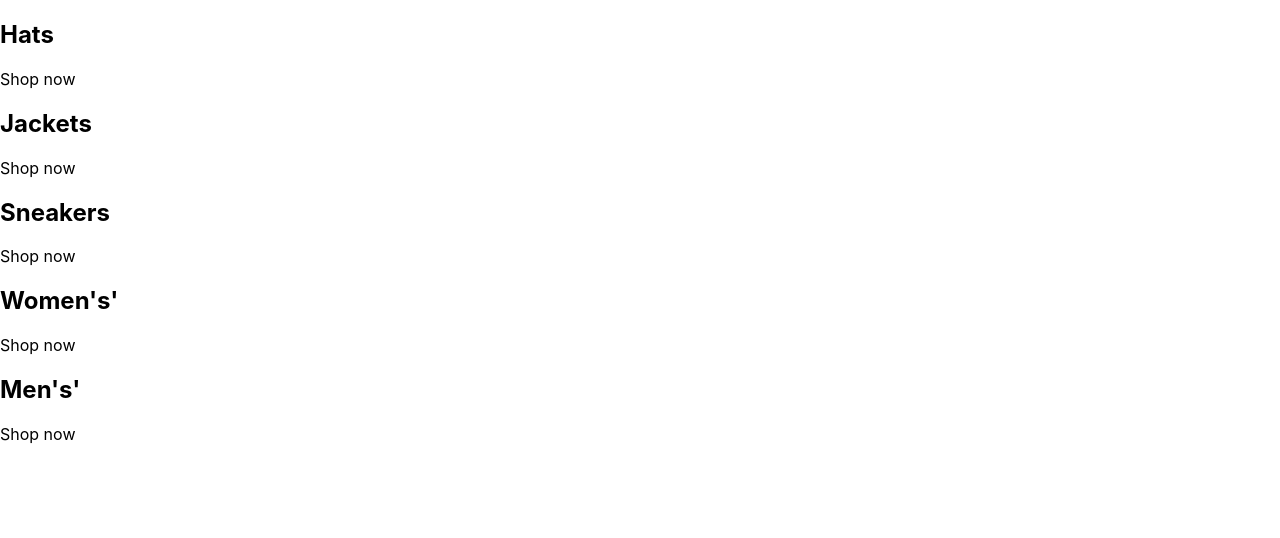
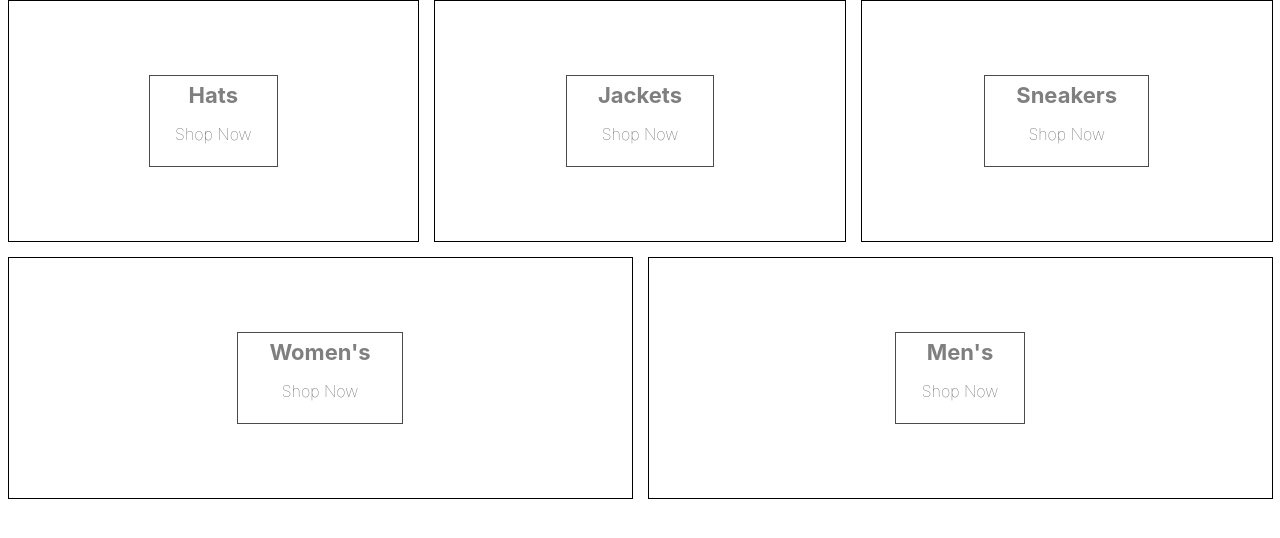
Before and after one commit to mhVxVNMwXkm9s4Ze9VASei/crwn-clothing, a React (Create React App) app: page / in a window 1280 px wide. Shown: the top 538 px of the page. Built offline with nearby package versions, Linux system fonts and the light colour scheme.

Commit message:
Added Sass
Sass is sassy.

```diff
--- a/package.json
+++ b/package.json
@@ -9,6 +9,7 @@
     "react": "^18.2.0",
     "react-dom": "^18.2.0",
     "react-scripts": "5.0.1",
+    "sass": "^1.62.1",
     "web-vitals": "^2.1.4"
   },
   "scripts": {
--- a/src/App.js
+++ b/src/App.js
@@ -1,41 +1,24 @@
+import "./categories.styles.scss";
+
 const App = () => {
+  const categories = [
+    { id: 1, title: "Hats" },
+    { id: 2, title: "Jackets" },
+    { id: 3, title: "Sneakers" },
+    { id: 4, title: "Women's" },
+    { id: 5, title: "Men's" },
+  ];
   return (
     <div className="categories-container">
-      <div className="category-container">
-        {/* <img /> */}
-        <div className="category-body-container">
-          <h2>Hats</h2>
-          <p>Shop now</p>
+      {categories.map(({title, id}) => (
+        <div key={id} className="category-container">
+          {/* <img /> */}
+          <div className="category-body-container">
+            <h2>{title}</h2>
+            <p>Shop Now</p>
+          </div>
         </div>
-      </div>
-      <div className="category-container">
-        {/* <img /> */}
-        <div className="category-body-container">
-          <h2>Jackets</h2>
-          <p>Shop now</p>
-        </div>
-      </div>
-      <div className="category-container">
-        {/* <img /> */}
-        <div className="category-body-container">
-          <h2>Sneakers</h2>
-          <p>Shop now</p>
-        </div>
-      </div>
-      <div className="category-container">
-        {/* <img /> */}
-        <div className="category-body-container">
-          <h2>Women's'</h2>
-          <p>Shop now</p>
-        </div>
-      </div>
-      <div className="category-container">
-        {/* <img /> */}
-        <div className="category-body-container">
-          <h2>Men's'</h2>
-          <p>Shop now</p>
-        </div>
-      </div>
+      ))}
     </div>
   );
 }
--- /dev/null
+++ b/src/categories.styles.scss
@@ -0,0 +1,75 @@
+.categories-container {
+	width: 100%;
+	display: flex;
+	flex-wrap: wrap;
+	justify-content: space-between;
+}
+
+.category-container {
+	min-width: 30%;
+	height: 240px;
+	flex: 1 1 auto;
+	display: flex;
+	align-items: center;
+	justify-content: center;
+	border: 1px solid black;
+	margin: 0 7.5px 15px;
+	overflow: hidden;
+
+	&:hover {
+		cursor: pointer;
+
+		& .background-image {
+			transform: scale(1.1);
+			transition: transform 6s cubic-bezier(0.25, 0.45, 0.45, 0.95);
+		}
+
+		& .category-body-container {
+			opacity: 0.9;
+		}
+	}
+
+	&.large {
+		height: 380px;
+	}
+
+	&:first-child {
+		margin-right: 7.5px;
+	}
+
+	&:last-child {
+		margin-left: 7.5px;
+	}
+
+	.background-image {
+		width: 100%;
+		height: 100%;
+		background-size: cover;
+		background-position: center;
+	}
+
+	.category-body-container {
+		height: 90px;
+		padding: 0 25px;
+		display: flex;
+		flex-direction: column;
+		align-items: center;
+		justify-content: center;
+		border: 1px solid black;
+		background-color: white;
+		opacity: 0.7;
+		position: absolute;
+	}
+
+	h2 {
+		font-weight: bold;
+		margin: 0 6px 0;
+		font-size: 22px;
+		color: #4a4a4a;
+	}
+
+	p {
+		font-weight: lighter;
+		font-size: 16px;
+	}
+}
```
Also changed, not shown: 1 other file (tests, documents, lock files or other folders).
